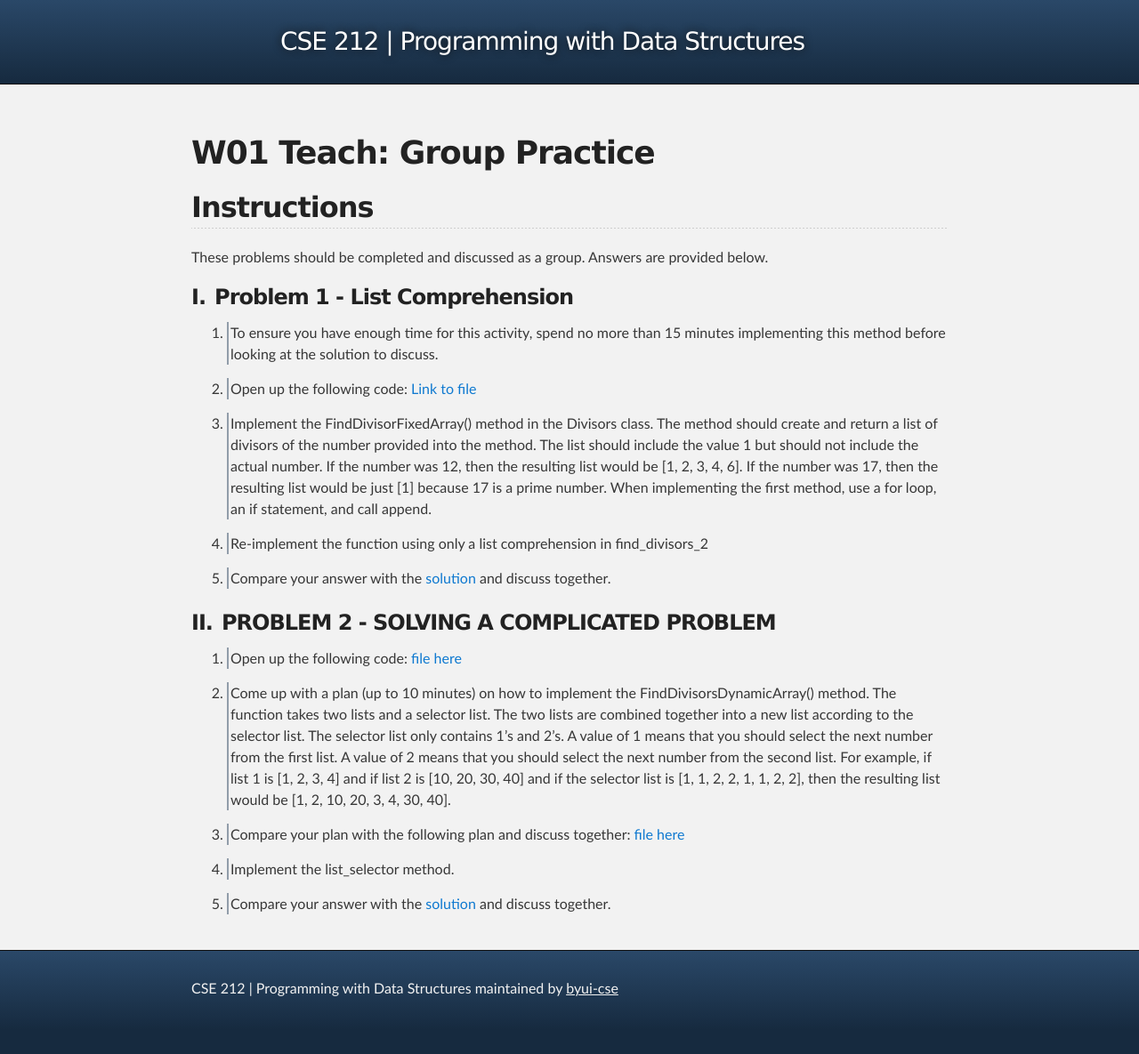
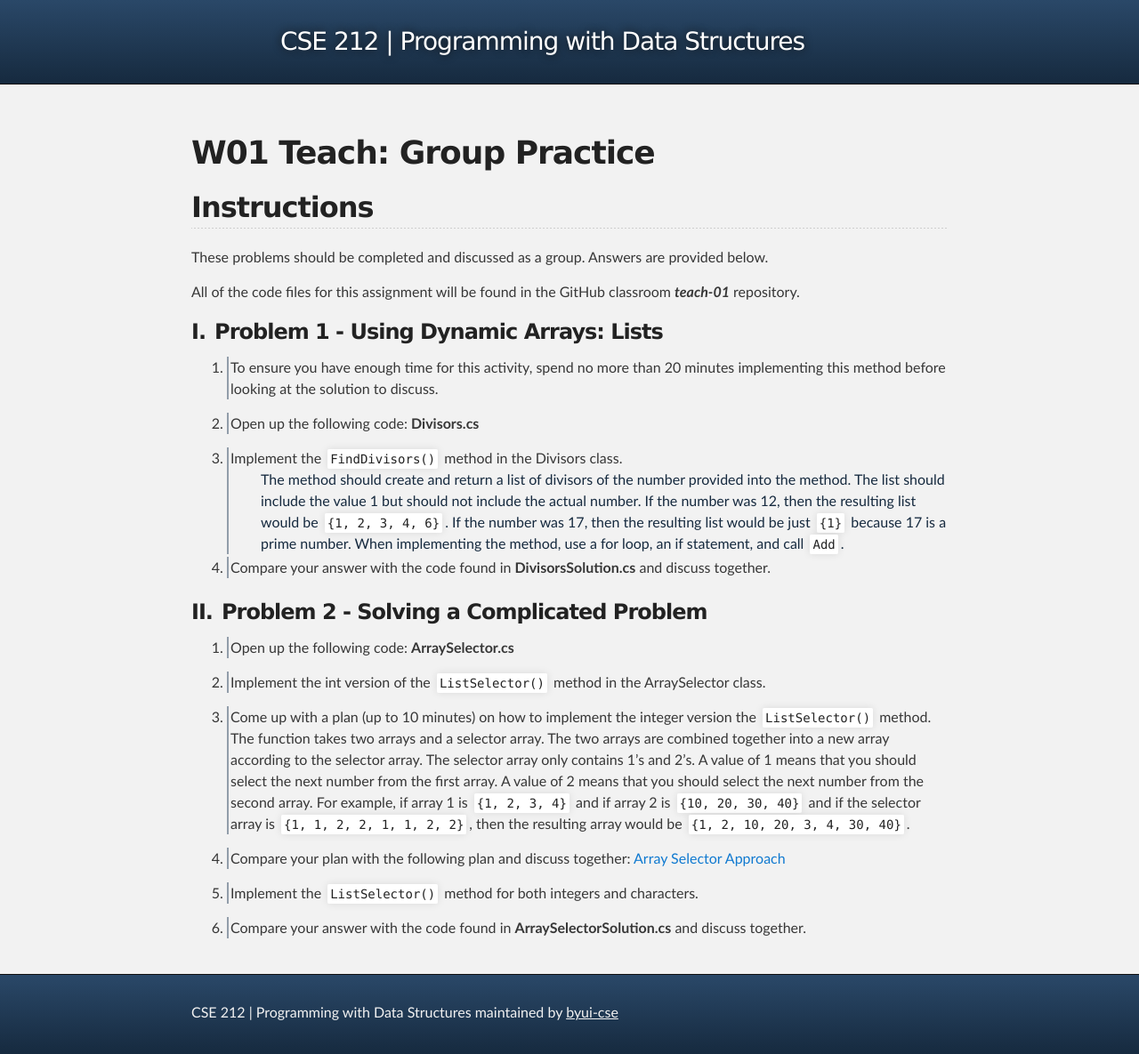
Before and after one commit to byui-cse/cse212-csharp, a Jekyll site: the page built from docs/lesson01/teach.md, in a window 1280 px wide. Shown: the whole page at 89% size. Built offline with Jekyll 4.4.1, drawn with Linux system fonts in a browser that asks for light colours; some web fonts are replaced; before the commit the page ends 1158 px from its top, so only the background shows below that.

Commit message:
Updated teach 01 instructions

```diff
--- a/docs/lesson01/teach.md
+++ b/docs/lesson01/teach.md
@@ -8,25 +8,28 @@ title: "W01 Teach: Group Practice"
 ## Instructions
 These problems should be completed and discussed as a group.  Answers are provided below.
 
-### Problem 1 - List Comprehension
+All of the code files for this assignment will be found in the GitHub classroom ***teach-01*** repository.
 
-  01.  To ensure you have enough time for this activity, spend no more than 15 minutes implementing this method before looking at the solution to discuss.
+### Problem 1 - Using Dynamic Arrays: Lists
 
-  2. Open up the following code:  [Link to file]()
+1.  To ensure you have enough time for this activity, spend no more than 20 minutes implementing this method before looking at the solution to discuss.
 
-  3. Implement the FindDivisorFixedArray() method in the Divisors class. The method should create and return a list of divisors of the number provided into the method. The list should include the value 1 but should not include the actual number. If the number was 12, then the resulting list would be [1, 2, 3, 4, 6]. If the number was 17, then the resulting list would be just [1] because 17 is a prime number. When implementing the first method, use a for loop, an if statement, and call append.
+2. Open up the following code:  **Divisors.cs**
 
-  4. Re-implement the function using only a list comprehension in find_divisors_2
+3. Implement the `FindDivisors()` method in the Divisors class.
+    * The method should create and return a list of divisors of the number provided into the method. The list should include the value 1 but should not include the actual number. If the number was 12, then the resulting list would be `{1, 2, 3, 4, 6}`. If the number was 17, then the resulting list would be just `{1}` because 17 is a prime number. When implementing the method, use a for loop, an if statement, and call `Add`.
 
-  5. Compare your answer with the [solution]() and discuss together.
+4. Compare your answer with the code found in **DivisorsSolution.cs** and discuss together.
 
-### PROBLEM 2 - SOLVING A COMPLICATED PROBLEM
-  01. Open up the following code: [file here]()
+### Problem 2 - Solving a Complicated Problem
+  1. Open up the following code:  **ArraySelector.cs**
 
-  2. Come up with a plan (up to 10 minutes) on how to implement the FindDivisorsDynamicArray() method. The function takes two lists and a selector list. The two lists are combined together into a new list according to the selector list. The selector list only contains 1's and 2's. A value of 1 means that you should select the next number from the first list. A value of 2 means that you should select the next number from the second list. For example, if list 1 is [1, 2, 3, 4] and if list 2 is [10, 20, 30, 40] and if the selector list is [1, 1, 2, 2, 1, 1, 2, 2], then the resulting list would be [1, 2, 10, 20, 3, 4, 30, 40].
+  2. Implement the int version of the `ListSelector()` method in the ArraySelector class.
 
-  3. Compare your plan with the following plan and discuss together: [file here]()
+  2. Come up with a plan (up to 10 minutes) on how to implement the integer version the `ListSelector()` method. The function takes two arrays and a selector array. The two arrays are combined together into a new array according to the selector array. The selector array only contains 1's and 2's. A value of 1 means that you should select the next number from the first array. A value of 2 means that you should select the next number from the second array. For example, if array 1 is `{1, 2, 3, 4}` and if array 2 is `{10, 20, 30, 40}` and if the selector array is `{1, 1, 2, 2, 1, 1, 2, 2}`, then the resulting array would be `{1, 2, 10, 20, 3, 4, 30, 40}`.
 
-  4. Implement the list_selector method.
+  3. Compare your plan with the following plan and discuss together: [Array Selector Approach](teach-approach)
 
-  5. Compare your answer with the [solution]() and discuss together.
+  4. Implement the `ListSelector()` method for both integers and characters.
+
+  5. Compare your answer with the code found in **ArraySelectorSolution.cs** and discuss together.
```
Also changed, not shown: docs/lesson01/teach-approach.md (added, +21 -0 lines), docs/lesson01/merge_lists_plan.jpg (added).
